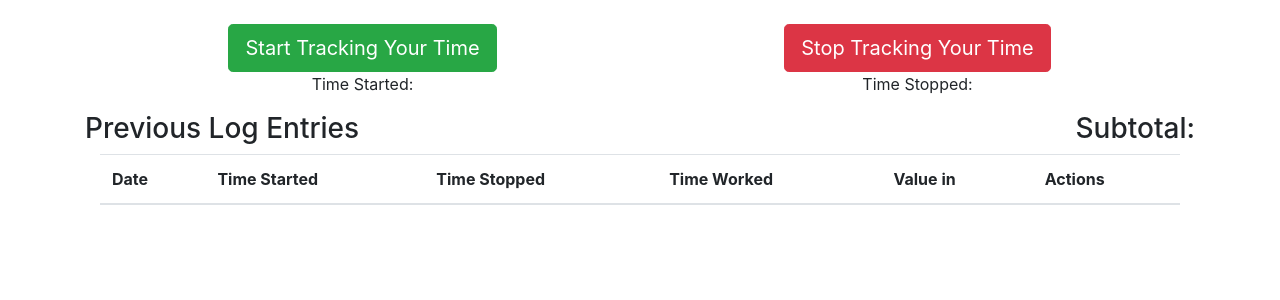
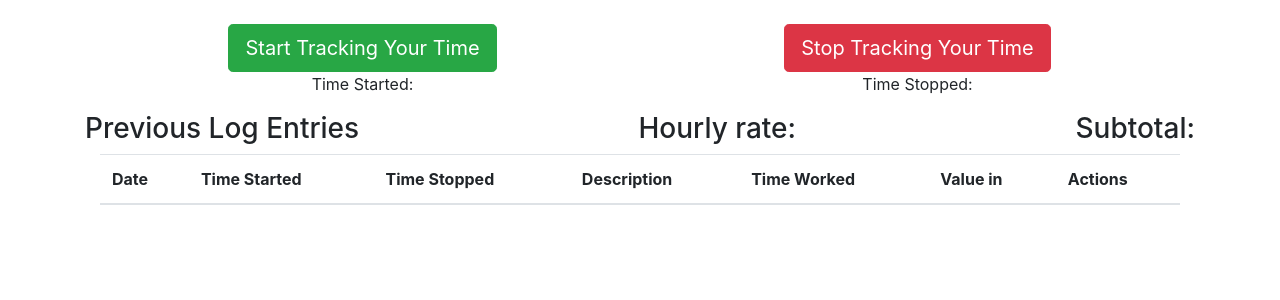
Before and after one commit to sanspanic/Track, a Flask app: template templates/project/track.html in a window 1280 px wide. Shown: the part 72-372 px from the top of the page. Run offline with Flask 2, Linux system fonts and the light colour scheme; the template is opened without the code that fills it, so the values that code supplies are empty; parts of the project's set-up code (start-up, migrations or seed data) failed here and were passed over; some libraries are stand-ins or nearby versions.

Commit message:
add description to log_entry

```diff
--- a/models.py
+++ b/models.py
@@ -194,6 +194,8 @@ class LogEntry(db.Model):
 
     value_in_curr_of_inv = db.Column(db.Float(precision=2))
 
+    description = db.Column(db.String)
+
     @property
     def time_delta(self):
         """returns time spent working for this particular log entry in minutes"""
@@ -251,6 +253,9 @@ class LogEntry(db.Model):
 
     def handle_edit(self, data):
 
+        #update description
+        self.description = data.get('description')
+
         #previous value of log_entry must be subtracted from project subtotal values. then new value of log_entry must be calculated and added
         self.project.subtotal -= self.value_in_curr_of_rate
         if self.value_in_curr_of_inv:
@@ -293,6 +298,7 @@ class LogEntry(db.Model):
             "date": self.date,
             "value_in_curr_of_rate": self.value_in_curr_of_rate,
             "value_in_curr_of_inv": self.value_in_curr_of_inv,
+            "description": self.description,
             "time_delta": self.time_delta,
             "pretty_start_time": self.pretty_start_time,
             "pretty_stop_time": self.pretty_stop_time,
--- a/static/js/project/track-ui.js
+++ b/static/js/project/track-ui.js
@@ -31,6 +31,7 @@ table.addEventListener("click", function (evt) {
       "<button id='accept-changes' class='btn btn-warning'>Accept Changes</button>";
     makeDateInput(evt);
     makeTimeInputs(evt);
+    makeDescriptionInput(evt);
   }
 });
 
@@ -45,16 +46,24 @@ table.addEventListener("click", function (evt) {
     let date = document.querySelector("input[type='date']").value;
     let startTime = document.querySelector("input[name='start_time']").value;
     let stopTime = document.querySelector("input[name='stop_time']").value;
-    sendRequestToEditTimeAndDate(evt, log_entry_id, date, startTime, stopTime);
+    let description = document.querySelector("input[name='description']").value;
+    sendRequestToEditTimeAndDate(
+      evt,
+      log_entry_id,
+      date,
+      startTime,
+      stopTime,
+      description
+    );
   }
 });
 
-table.addEventListener('click', function (evt) {
+table.addEventListener("click", function (evt) {
   if (evt.target.id === "delete") {
     let log_entry_id = getLogEntryIdForDel(evt);
-        sendRequestToDeleteLogEntry(evt, log_entry_id)
+    sendRequestToDeleteLogEntry(evt, log_entry_id);
   }
-})
+});
 
 async function sendCreateLogEntryRequest() {
   await axios
@@ -127,7 +136,8 @@ async function sendRequestToEditTimeAndDate(
   log_entry_id,
   date,
   start_time,
-  stop_time
+  stop_time,
+  description
 ) {
   await axios
     .patch(
@@ -136,6 +146,7 @@ async function sendRequestToEditTimeAndDate(
         date,
         start_time,
         stop_time,
+        description,
       }
     )
     .then(function (response) {
@@ -168,19 +179,16 @@ async function sendRequestToEditTimeAndDate(
     });
 }
 
-async function sendRequestToDeleteLogEntry(
-    evt,
-    log_entry_id
-  ) {
+async function sendRequestToDeleteLogEntry(evt, log_entry_id) {
   await axios
     .delete(
       `${BASE}/${username}/project/${project_id}/logentry/${log_entry_id}/delete`
     )
     .then(function (response) {
       // handle success
-        console.log(response)
-        deleteRow(evt)
-        updateSubtotals(response)
+      console.log(response);
+      deleteRow(evt);
+      updateSubtotals(response);
       makeAlert(response);
       if (document.getElementById("alert")) {
         setTimeout("hideAlert()", 5000);
@@ -212,9 +220,9 @@ function makeDateInput(evt) {
   input.setAttribute("name", "date");
   let inputValue = evt.path[2].firstElementChild.innerText;
   //handle case where day is single number - must have 0 in front in order to display correctly in input
-  if (inputValue.split('-')[2].length < 2) {
-      let inputValueArr = inputValue.split('-')
-      inputValue = `${inputValueArr[0]}-${inputValueArr[1]}-0${inputValueArr[2]}`
+  if (inputValue.split("-")[2].length < 2) {
+    let inputValueArr = inputValue.split("-");
+    inputValue = `${inputValueArr[0]}-${inputValueArr[1]}-0${inputValueArr[2]}`;
   }
   input.setAttribute("value", inputValue);
   evt.path[2].firstElementChild.innerText = "";
@@ -243,6 +251,14 @@ function makeTimeInputs(evt) {
   );
 }
 
+function makeDescriptionInput(evt) {
+  let currentDescriptionCell =
+    evt.path[2].firstElementChild.nextElementSibling.nextElementSibling
+      .nextElementSibling;
+  let currentDescription = currentDescriptionCell.innerText;
+  currentDescriptionCell.innerHTML = `<input type='text' name='description' value='${currentDescription}'></input>`;
+}
+
 function updateUI(evt, response) {
   let startTimeInputCell = document.querySelector("input[name='start_time']")
     .parentElement;
@@ -250,10 +266,12 @@ function updateUI(evt, response) {
     .parentElement;
   let dateInputCell = document.querySelector("input[name='date']")
     .parentElement;
+  let descriptionInputCell = document.querySelector("input[name='description']")
+    .parentElement;
   startTimeInputCell.innerText = response.data.pretty_start_time;
   stopTimeInputCell.innerText = response.data.pretty_stop_time;
   dateInputCell.innerText = response.data.pretty_date;
-  console.log(evt);
+  descriptionInputCell.innerText = response.data.description;
   let valueCell = evt.path[1].previousElementSibling;
   console.log(valueCell);
   let timeDeltaCell = evt.path[1].previousElementSibling.previousElementSibling;
@@ -301,7 +319,9 @@ function getLogEntryId() {
 }
 
 function getLogEntryIdForDel(evt) {
-    return evt.target.parentElement.parentElement.getAttribute('id').split('-')[1]
+  return evt.target.parentElement.parentElement
+    .getAttribute("id")
+    .split("-")[1];
 }
 
 function addNewRow(response) {
@@ -351,11 +371,11 @@ function updateSpans(response) {
 }
 
 function updateSubtotals(response) {
-    console.log(response)
-    let subtotalSpan = document.querySelector('#subtotal-rate')
-    subtotalSpan.innerText = `${response.data.subtotal} ${response.data.curr_of_rate}`
-    let convSubtotalSpan = document.querySelector('#subtotal-inv')
-    convSubtotalSpan.innerText = `${response.data.converted_subtotal} ${response.data.curr_of_inv}`
+  console.log(response);
+  let subtotalSpan = document.querySelector("#subtotal-rate");
+  subtotalSpan.innerText = `${response.data.subtotal} ${response.data.curr_of_rate}`;
+  let convSubtotalSpan = document.querySelector("#subtotal-inv");
+  convSubtotalSpan.innerText = `${response.data.converted_subtotal} ${response.data.curr_of_inv}`;
 }
 
 function emptySpans() {
@@ -364,6 +384,6 @@ function emptySpans() {
 }
 
 function deleteRow(evt) {
-    console.log(evt)
-    evt.path[2].remove()
+  console.log(evt);
+  evt.path[2].remove();
 }
--- a/templates/invoice/show.html
+++ b/templates/invoice/show.html
@@ -79,7 +79,7 @@
                             <tbody>
                                 <tr>
                                     <td class="left"><strong>Subtotal</strong></td>
-                                    <td class="right">{{invoice.amount_in_curr_of_inv}}</td>
+                                    <td class="right">{{invoice.project.show_subtotal_values()['subtotal_inv']['symbol']}}{{invoice.amount_in_curr_of_inv}}</td>
                                 </tr>
                                 <tr>
                                     <td class="left"><strong>Extra Charge <span id='extra-charge-description'></span></strong></td>
@@ -105,7 +105,7 @@
 
                                 <tr>
                                     <td class="left"><strong>Total</strong></td>
-                                    <td class="right"><strong>$7.477,36</strong></td>
+                                    <td class="right"><strong>{{invoice.project.show_subtotal_values()['subtotal_inv']['symbol']}}<span id='final-amount'>{{invoice.amount_in_curr_of_inv}}</span></strong></td>
                                 </tr>
                             </tbody>
                     </table>
--- a/templates/project/track.html
+++ b/templates/project/track.html
@@ -25,6 +25,7 @@
 
 <div class="row justify-content-between">
     <h3>Previous Log Entries</h3>
+    <h3>Hourly rate: {{project.show_subtotal_values()['subtotal_rate']['symbol']}}{{project.hourly_rate}}</h3>
     <h3>Subtotal: <span id='subtotal-rate'>{{project.subtotal}} {{project.show_subtotal_values()['subtotal_rate']['symbol']}}</span>
         {% if project.curr_of_rate != project.curr_of_inv %}
         / <span id='subtotal-inv'>{{project.converted_subtotal}} {{project.show_subtotal_values()['subtotal_inv']['symbol']}}</span>
@@ -38,6 +39,7 @@
         <th scope="col">Date</th>
         <th scope="col">Time Started</th>
         <th scope="col">Time Stopped</th>
+        <th scope="col">Description</th>
         <th scope="col">Time Worked</th>
         <th scope="col">Value in {{project.curr_of_rate}}</th>
         <th scope="col">Actions</th>
@@ -53,6 +55,7 @@
             {{log_entry.pretty_stop_time}}
             {% endif %}
         </td>
+        <td>{{log_entry.description}}</td>
         <td class='time-delta'>
             {% if log_entry.time_delta %}
             {{log_entry.time_delta}} min</td>
```
Also changed, not shown: seed.py (+9 -9 lines). Lines whose indentation alone changed are shown as unchanged.
